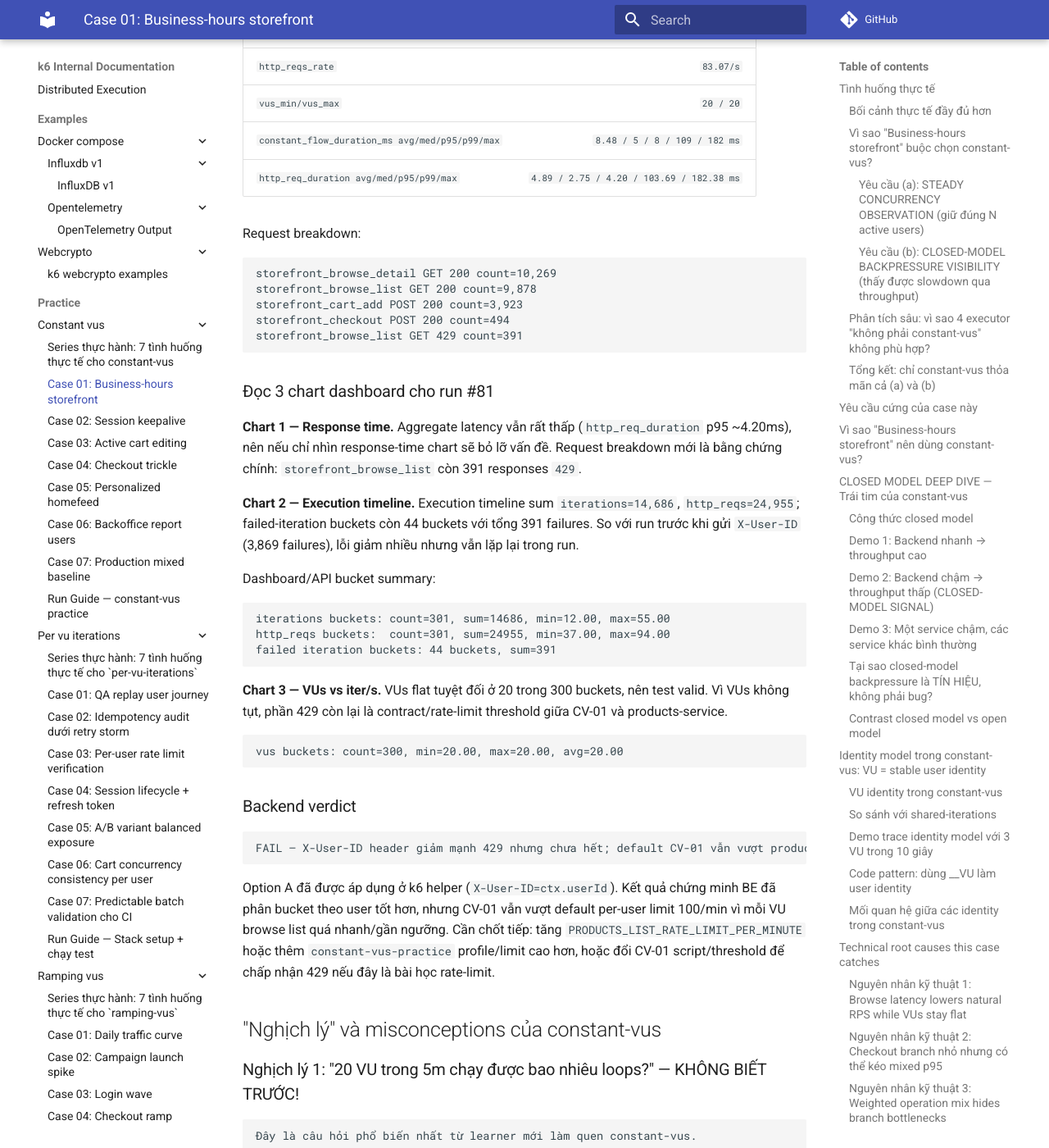
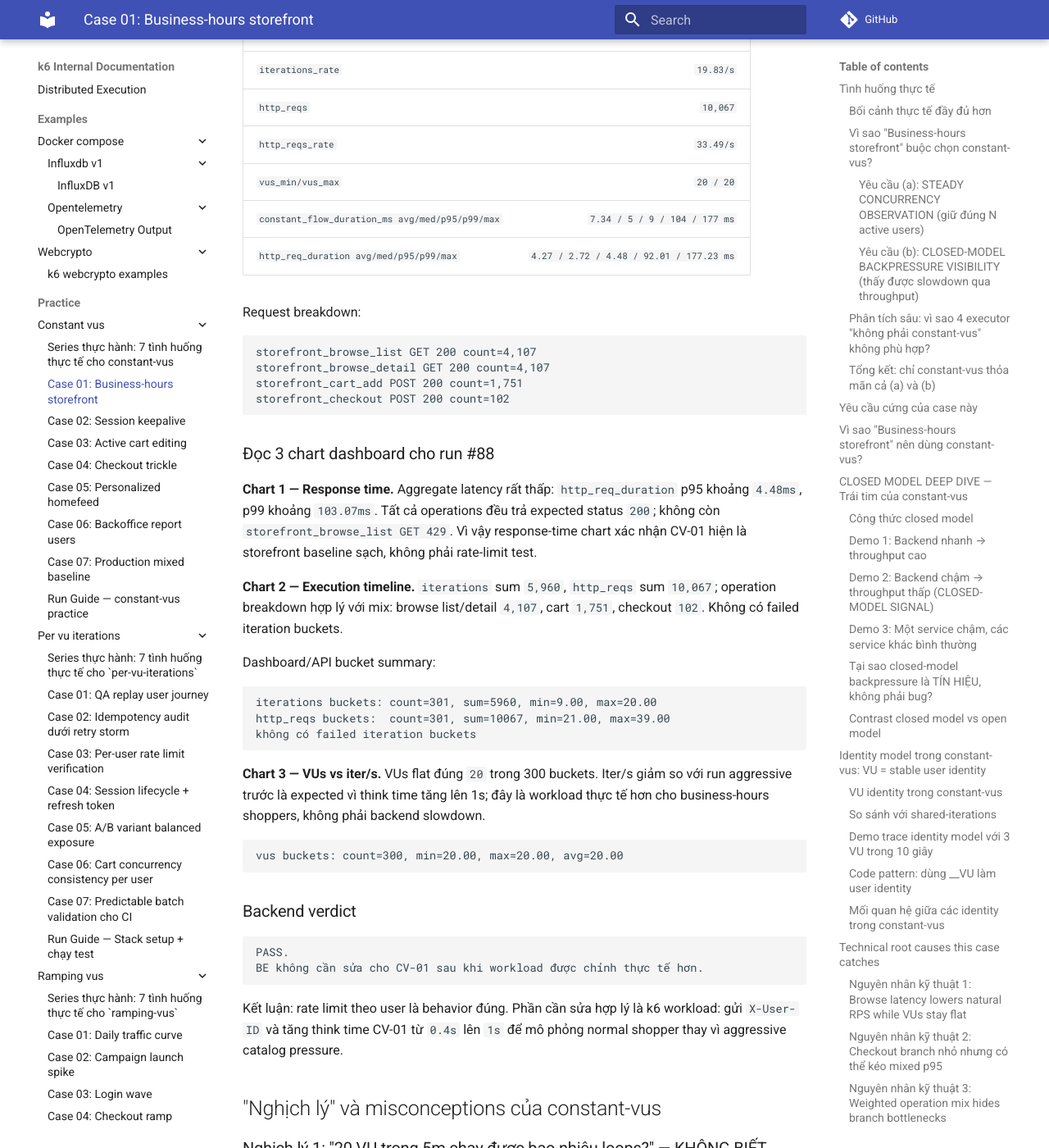
Before and after one commit to meomew-auto/markdown, an MkDocs documentation site: the page built from docs/practice/constant-vus/01_business-hours-storefront.md, in a window 1280 px wide and 1400 px high, scrolled down 36664 px. Shown: the whole window at 82% size. Built offline with MkDocs 1.6.1 and Material for MkDocs 9.7.7, drawn with Linux system fonts in a browser that asks for light colours; comment, search, counter and statistics services are not loaded; some of the changed text lies outside the part shown.

Commit message:
Update docs

````diff
--- a/docs/practice/constant-vus/01_business-hours-storefront.md
+++ b/docs/practice/constant-vus/01_business-hours-storefront.md
@@ -14,7 +14,7 @@ Tóm tắt đời thường:
 Executor model: fixed active user pool
 VUs: 20
 Duration: 5m
-Think time: 0.4s
+Think time: 1s
 Team/service focus: storefront/product/cart/order
 ```
 
@@ -297,7 +297,7 @@ Với N VU (giả sử đồng nhất):
 ### Demo 1: Backend nhanh → throughput cao
 
 ```text
-Config: vus=20, duration=5m, sleep=0.4s
+Config: vus=20, duration=5m, sleep=1s
 
 Backend nhanh:
   storefront_browse_list:    avg=50ms
@@ -470,15 +470,15 @@ t=0.0s   VU=1 (user-1): loop #0, __ITER=0, browse_list + browse_detail
          VU=2 (user-2): loop #0, __ITER=0, browse_list + cart_add
          VU=3 (user-3): loop #0, __ITER=0, browse_list + browse_detail
 
-t=0.5s   VU=1 xong loop #0, sleep(0.4), bắt đầu loop #1
+t=0.5s   VU=1 xong loop #0, sleep(1), bắt đầu loop #1
          loop #1: browse_list + browse_detail + cart_add
          (VU=1 vẫn là user-1, __ITER=1)
 
-t=0.6s   VU=2 xong loop #0, sleep(0.4), bắt đầu loop #1
+t=0.6s   VU=2 xong loop #0, sleep(1), bắt đầu loop #1
          loop #1: browse_list + checkout (user-2 checkout!)
          (VU=2 vẫn là user-2, __ITER=1)
 
-t=0.7s   VU=3 xong loop #0, sleep(0.4), bắt đầu loop #1
+t=0.7s   VU=3 xong loop #0, sleep(1), bắt đầu loop #1
          (VU=3 vẫn là user-3, __ITER=1)
 
 ... tiếp tục trong 10s
@@ -1066,7 +1066,7 @@ Default env quick reference:
 ```text
 CV_01_VUS = 20
 CV_01_DURATION = 5m
-CV_01_SLEEP_SECONDS = 0.4
+CV_01_SLEEP_SECONDS = 1
 
 browse 70%
 cart 25%
@@ -1077,7 +1077,7 @@ checkout 5%
 | --- | --- | --- |
 | `CV_01_VUS` | 20 | Số active shoppers |
 | `CV_01_DURATION` | 5m | Observation window |
-| `CV_01_SLEEP_SECONDS` | 0.4 | Think time giữa các vòng |
+| `CV_01_SLEEP_SECONDS` | 1 | Think time giữa các vòng — mô phỏng shopper đọc/nhìn trang thay vì spam list |
 
 Weighted mix expected:
 
@@ -1685,59 +1685,63 @@ Kết luận thực tế:
 | iter/s tăng dần đầu run | Backend warm up (cache fill) | Bình thường, ghi nhận |
 | iter/s = 0 trong nhiều bucket | VU bị kẹt | Kiểm tra request timeout, sleep logic |
 
-## Real run — default constant-vus baseline after X-User-ID header
-
-Run verify qua local cloud/dashboard sau khi k6 helper gửi `X-User-ID: ctx.userId`:
-
-```text
-Run ID: #81
+## Real run — default constant-vus baseline after realistic think time
+
+Run verify qua local cloud/dashboard sau khi:
+
+```text
+- k6 helper gửi X-User-ID: ctx.userId
+- CV_01_SLEEP_SECONDS default đổi từ 0.4s -> 1s để giống normal shopper hơn
+```
+
+```text
+Run ID: #88
 Script: cv-01-business-hours-storefront.js
-Exit code: 99
+Exit code: 0
 summary_pushed: true
 finish_status: 200
-Config: 20 VUs, duration 5m, default sleep/env
+Config: 20 VUs, duration 5m, sleep 1s
 ```
 
 ### Summary chính
 
 | Metric | Value |
 | --- | ---: |
-| `checks_rate` | `0.98` |
-| `checks_passes/checks_fails` | `24,564 / 391` |
-| `http_req_failed_rate` | `0.02` |
-| `iterations` | `14,686` |
-| `iterations_rate` | `48.89/s` |
-| `http_reqs` | `24,955` |
-| `http_reqs_rate` | `83.07/s` |
+| `checks_rate` | `1` |
+| `checks_passes/checks_fails` | `10,067 / 0` |
+| `http_req_failed_rate` | `0` |
+| `iterations` | `5,960` |
+| `iterations_rate` | `19.83/s` |
+| `http_reqs` | `10,067` |
+| `http_reqs_rate` | `33.49/s` |
 | `vus_min/vus_max` | `20 / 20` |
-| `constant_flow_duration_ms avg/med/p95/p99/max` | `8.48 / 5 / 8 / 109 / 182 ms` |
-| `http_req_duration avg/med/p95/p99/max` | `4.89 / 2.75 / 4.20 / 103.69 / 182.38 ms` |
+| `constant_flow_duration_ms avg/med/p95/p99/max` | `7.34 / 5 / 9 / 104 / 177 ms` |
+| `http_req_duration avg/med/p95/p99/max` | `4.27 / 2.72 / 4.48 / 92.01 / 177.23 ms` |
 
 Request breakdown:
 
 ```text
-storefront_browse_detail GET 200 count=10,269
-storefront_browse_list GET 200 count=9,878
-storefront_cart_add POST 200 count=3,923
-storefront_checkout POST 200 count=494
-storefront_browse_list GET 429 count=391
-```
-
-### Đọc 3 chart dashboard cho run #81
-
-**Chart 1 — Response time.** Aggregate latency vẫn rất thấp (`http_req_duration` p95 ~4.20ms), nên nếu chỉ nhìn response-time chart sẽ bỏ lỡ vấn đề. Request breakdown mới là bằng chứng chính: `storefront_browse_list` còn 391 responses `429`.
-
-**Chart 2 — Execution timeline.** Execution timeline sum `iterations=14,686`, `http_reqs=24,955`; failed-iteration buckets còn 44 buckets với tổng 391 failures. So với run trước khi gửi `X-User-ID` (3,869 failures), lỗi giảm nhiều nhưng vẫn lặp lại trong run.
+storefront_browse_list GET 200 count=4,107
+storefront_browse_detail GET 200 count=4,107
+storefront_cart_add POST 200 count=1,751
+storefront_checkout POST 200 count=102
+```
+
+### Đọc 3 chart dashboard cho run #88
+
+**Chart 1 — Response time.** Aggregate latency rất thấp: `http_req_duration` p95 khoảng `4.48ms`, p99 khoảng `103.07ms`. Tất cả operations đều trả expected status `200`; không còn `storefront_browse_list GET 429`. Vì vậy response-time chart xác nhận CV-01 hiện là storefront baseline sạch, không phải rate-limit test.
+
+**Chart 2 — Execution timeline.** `iterations` sum `5,960`, `http_reqs` sum `10,067`; operation breakdown hợp lý với mix: browse list/detail `4,107`, cart `1,751`, checkout `102`. Không có failed iteration buckets.
 
 Dashboard/API bucket summary:
 
 ```text
-iterations buckets: count=301, sum=14686, min=12.00, max=55.00
-http_reqs buckets:  count=301, sum=24955, min=37.00, max=94.00
-failed iteration buckets: 44 buckets, sum=391
-```
-
-**Chart 3 — VUs vs iter/s.** VUs flat tuyệt đối ở 20 trong 300 buckets, nên test valid. Vì VUs không tụt, phần 429 còn lại là contract/rate-limit threshold giữa CV-01 và products-service.
+iterations buckets: count=301, sum=5960, min=9.00, max=20.00
+http_reqs buckets:  count=301, sum=10067, min=21.00, max=39.00
+không có failed iteration buckets
+```
+
+**Chart 3 — VUs vs iter/s.** VUs flat đúng `20` trong 300 buckets. Iter/s giảm so với run aggressive trước là expected vì think time tăng lên 1s; đây là workload thực tế hơn cho business-hours shoppers, không phải backend slowdown.
 
 ```text
 vus buckets: count=300, min=20.00, max=20.00, avg=20.00
@@ -1746,10 +1750,11 @@ vus buckets: count=300, min=20.00, max=20.00, avg=20.00
 ### Backend verdict
 
 ```text
-FAIL — X-User-ID header giảm mạnh 429 nhưng chưa hết; default CV-01 vẫn vượt products-list per-user rate limit.
-```
-
-Option A đã được áp dụng ở k6 helper (`X-User-ID=ctx.userId`). Kết quả chứng minh BE đã phân bucket theo user tốt hơn, nhưng CV-01 vẫn vượt default per-user limit 100/min vì mỗi VU browse list quá nhanh/gần ngưỡng. Cần chốt tiếp: tăng `PRODUCTS_LIST_RATE_LIMIT_PER_MINUTE` hoặc thêm `constant-vus-practice` profile/limit cao hơn, hoặc đổi CV-01 script/threshold để chấp nhận 429 nếu đây là bài học rate-limit.
+PASS.
+BE không cần sửa cho CV-01 sau khi workload được chỉnh thực tế hơn.
+```
+
+Kết luận: rate limit theo user là behavior đúng. Phần cần sửa hợp lý là k6 workload: gửi `X-User-ID` và tăng think time CV-01 từ `0.4s` lên `1s` để mô phỏng normal shopper thay vì aggressive catalog pressure.
 
 ## "Nghịch lý" và misconceptions của constant-vus
 
````
Also changed, not shown: docs/practice/constant-vus/00_overview.md (+17 -66 lines), docs/practice/constant-vus/RUN_GUIDE.md (+2 -1 lines).
